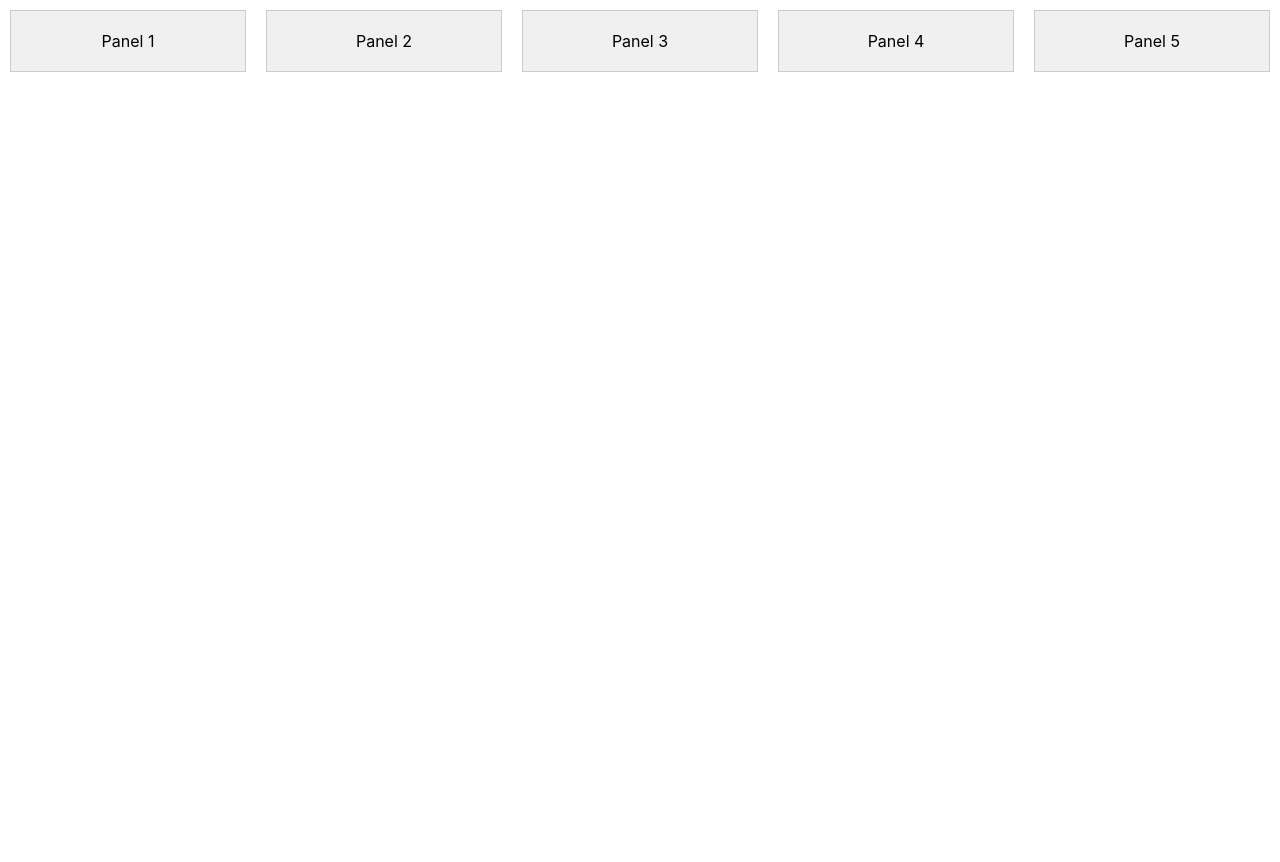
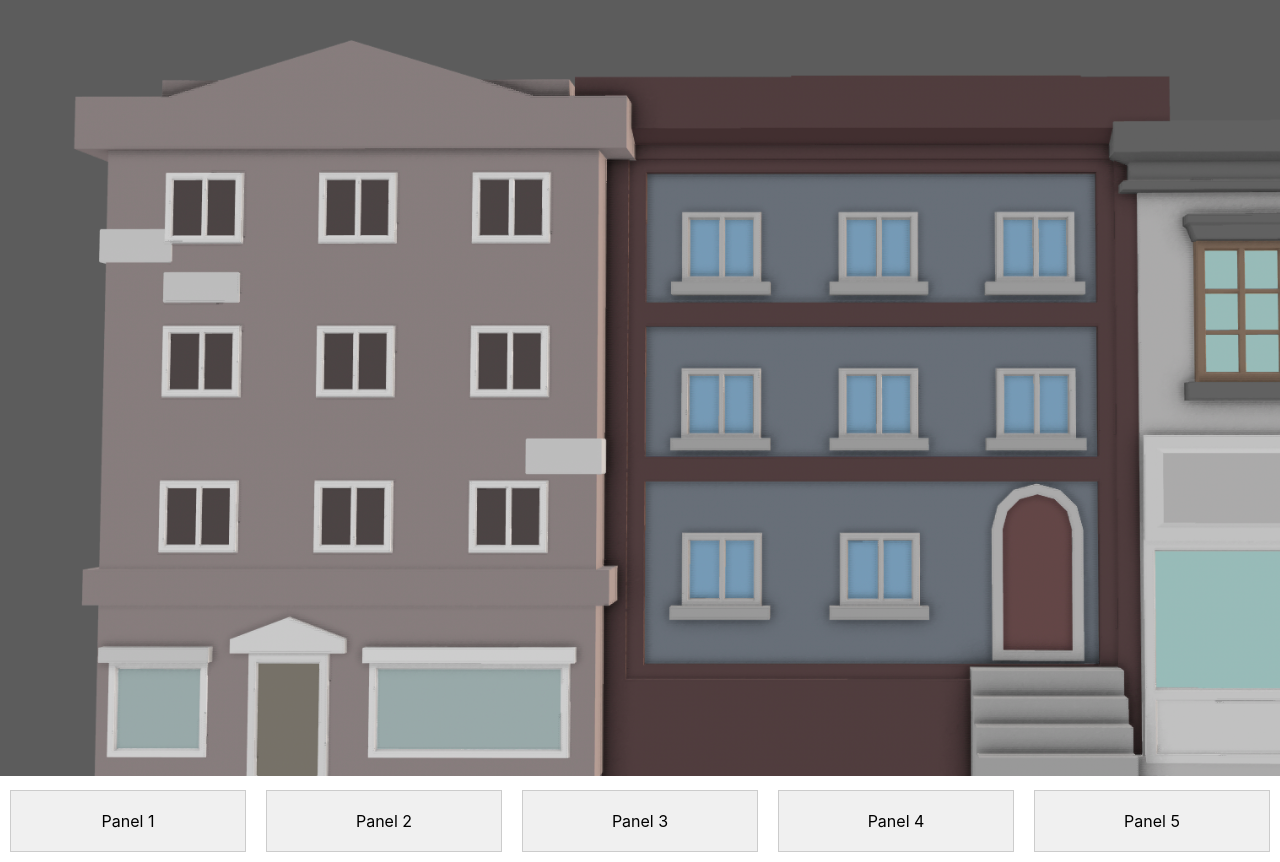
Before and after one commit to alyssacheng15/citi-property-services, a React (Create React App) app: page /about in a window 1280 px wide. Before the commit the page ends 800 px from the top, so only its background shows below. Built offline with nearby package versions, Linux system fonts and the light colour scheme.

Commit message:
about us header update

```diff
--- a/src/pages/AboutUs.js
+++ b/src/pages/AboutUs.js
@@ -3,10 +3,14 @@ import { Link } from 'react-router-dom';
 import Navbar from '../components/layout/Navbar';
 import Spline from '@splinetool/react-spline';
 import styles from './AboutUs.module.css';
+import aboutUsHeader from '../assets/images/aboutUsHeader.png';
 
 const AboutUs = () => {
   return (
     <div className={styles.container}>
+                <Link to="/" className={styles.navbarLogo}>
+              <img src={ aboutUsHeader } className={styles.logoImage} alt="Logo" />
+            </Link>
       <div className={styles.panel}>Panel 1</div>
       <div className={styles.panel}>Panel 2</div>
       <div className={styles.panel}>Panel 3</div>
```
Also changed, not shown: src/assets/images/aboutUsHeader.png (added).
